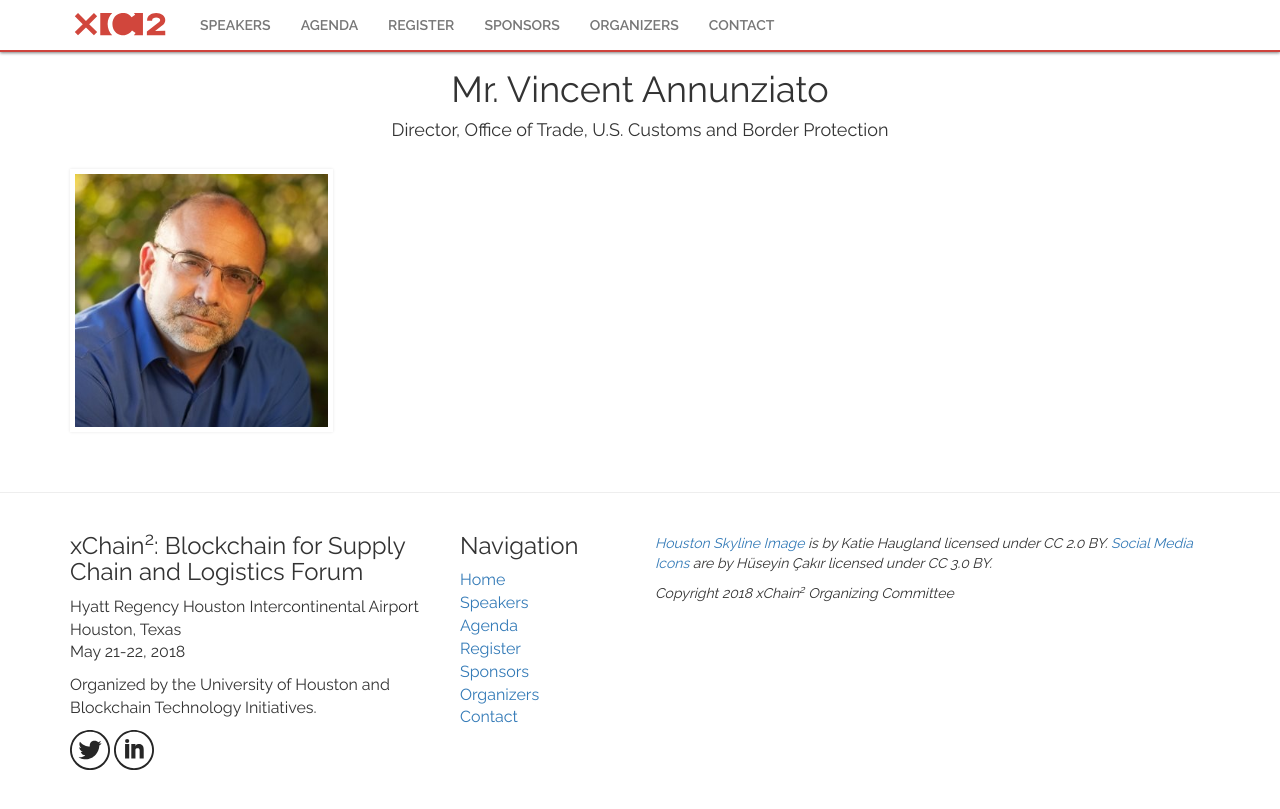
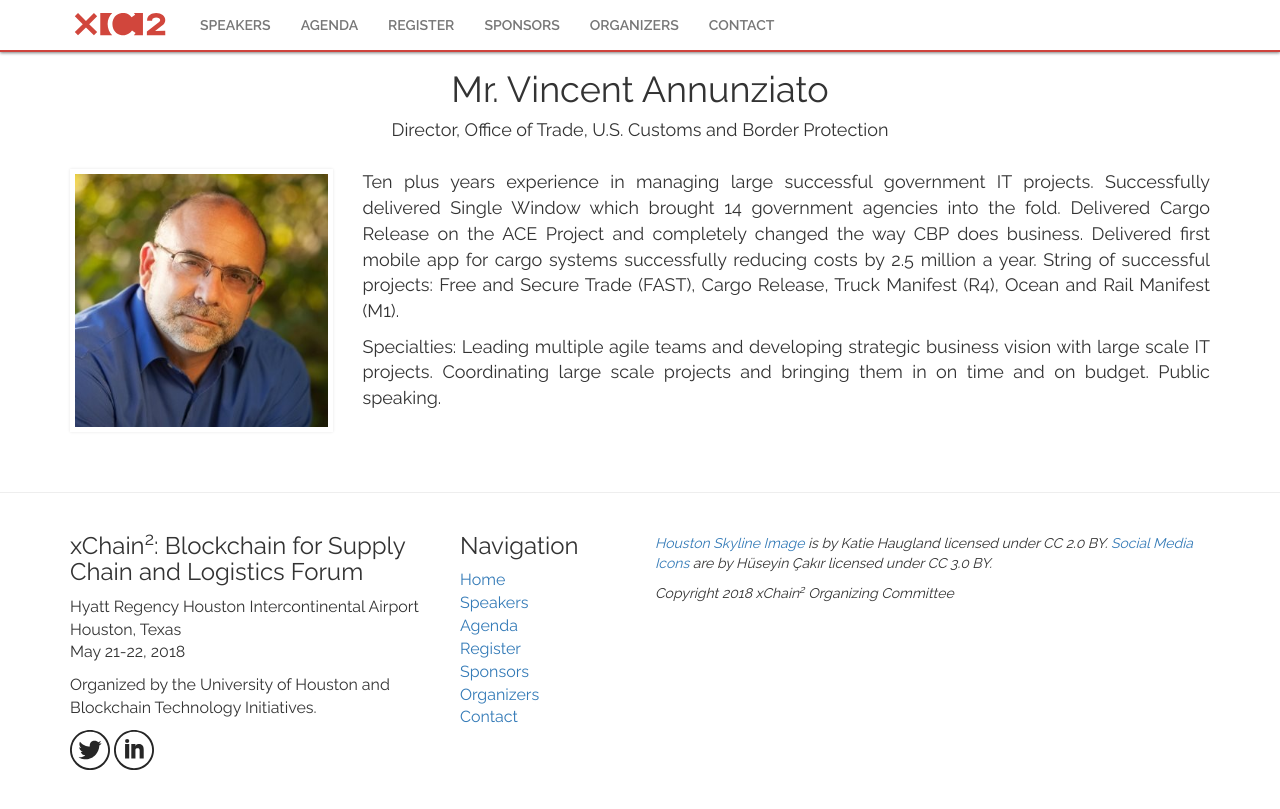
Before and after one commit to gnawalishyam/jekyll, a Jekyll site: the page built from _posts/2018-05-06-Vincent-Annunziato.md, in a window 1280 px wide. Shown: the top 809 px of the page. Built offline with Jekyll 4.4.1, drawn with Linux system fonts in a browser that asks for light colours; some web fonts are replaced.

Commit message:
Added bio to Vincent Annunziato

```diff
--- a/_posts/2018-05-06-Vincent-Annunziato.md
+++ b/_posts/2018-05-06-Vincent-Annunziato.md
@@ -10,3 +10,7 @@ blurb: ""
 categories: speakers
 image: "/res/people/Vincent-Annunziato.jpg"
 ---
+
+Ten plus years experience in managing large successful government IT projects. Successfully delivered Single Window which brought 14 government agencies into the fold. Delivered Cargo Release on the ACE Project and completely changed the way CBP does business. Delivered first mobile app for cargo systems successfully reducing costs by 2.5 million a year. String of successful projects: Free and Secure Trade (FAST), Cargo Release, Truck Manifest (R4), Ocean and Rail Manifest (M1).
+
+Specialties: Leading multiple agile teams and developing strategic business vision with large scale IT projects. Coordinating large scale projects and bringing them in on time and on budget. Public speaking.
```
